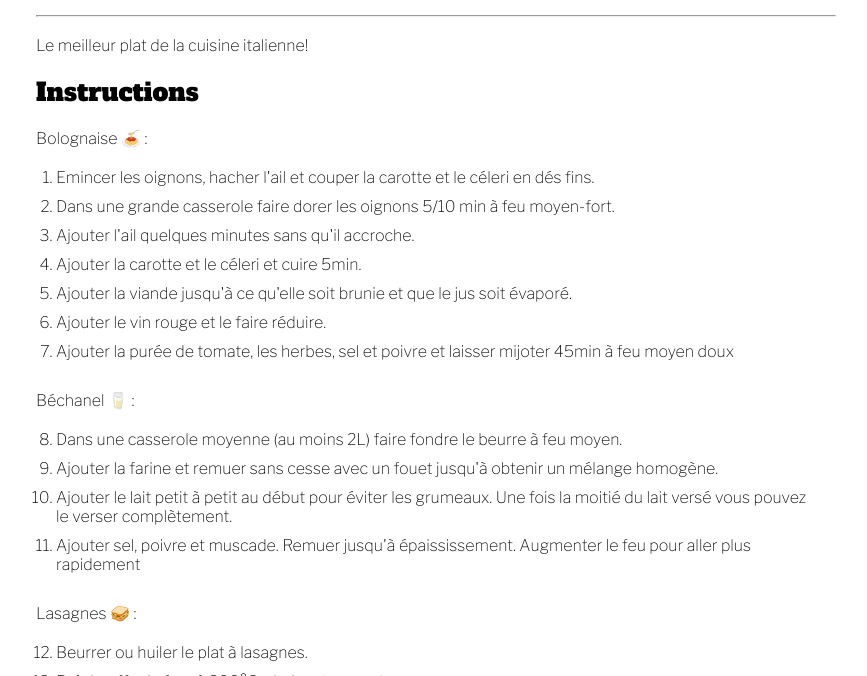
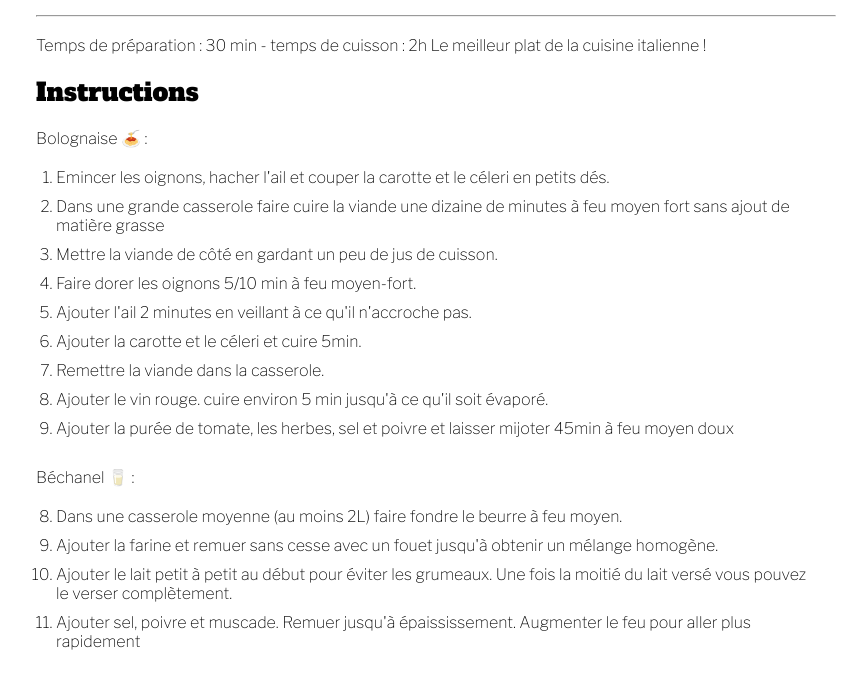
Before and after one commit to neuracr/neuracr.github.io, a Jekyll site: the page built from docs/recipes/_posts/2025-07-25-lasagna_fr.html, in a window 1280 px wide and 900 px high, scrolled down 700 px, cut to the strip 224-900 px from the top of the window. Shown: the whole strip, without its empty margins (204-1071 px from the left). Built offline with Jekyll 4.4.1, drawn with Linux system fonts in a browser that asks for light colours; some web fonts are replaced.

Commit message:
[UPD] Lasagna recipe

```diff
--- a/docs/recipes/_posts/2025-07-25-lasagna_fr.html
+++ b/docs/recipes/_posts/2025-07-25-lasagna_fr.html
@@ -41,7 +41,9 @@ ingredients:
 excerpt_separator: <!--end excerpt-->
 ---
 
-Le meilleur plat de la cuisine italienne!
+Temps de préparation : 30 min - temps de cuisson : 2h
+
+Le meilleur plat de la cuisine italienne !
 
 <br>
 
@@ -50,12 +52,14 @@ Le meilleur plat de la cuisine italienne!
 
     Bolognaise 🍝 :
     <ol>
-        <li>Emincer les oignons, hacher l'ail et couper la carotte et le céleri en dés fins.</li>
-        <li>Dans une grande casserole faire dorer les oignons 5/10 min à feu moyen-fort.</li>
-        <li>Ajouter l'ail quelques minutes sans qu'il accroche.</li>
+        <li>Emincer les oignons, hacher l'ail et couper la carotte et le céleri en petits dés.</li>
+        <li>Dans une grande casserole faire cuire la viande une dizaine de minutes à feu moyen fort sans ajout de matière grasse</li>
+        <li>Mettre la viande de côté en gardant un peu de jus de cuisson.</li>
+        <li>Faire dorer les oignons 5/10 min à feu moyen-fort.</li>
+        <li>Ajouter l'ail 2 minutes en veillant à ce qu'il n'accroche pas.</li>
         <li>Ajouter la carotte et le céleri et cuire 5min.</li>
-        <li>Ajouter la viande jusqu'à ce qu'elle soit brunie et que le jus soit évaporé.</li>
-        <li>Ajouter le vin rouge et le faire réduire.</li>
+        <li>Remettre la viande dans la casserole.</li>
+        <li>Ajouter le vin rouge. cuire environ 5 min jusqu'à ce qu'il soit évaporé.</li>
         <li>Ajouter la purée de tomate, les herbes, sel et poivre et laisser mijoter 45min à feu moyen doux</li>
     </ol>
 
```
